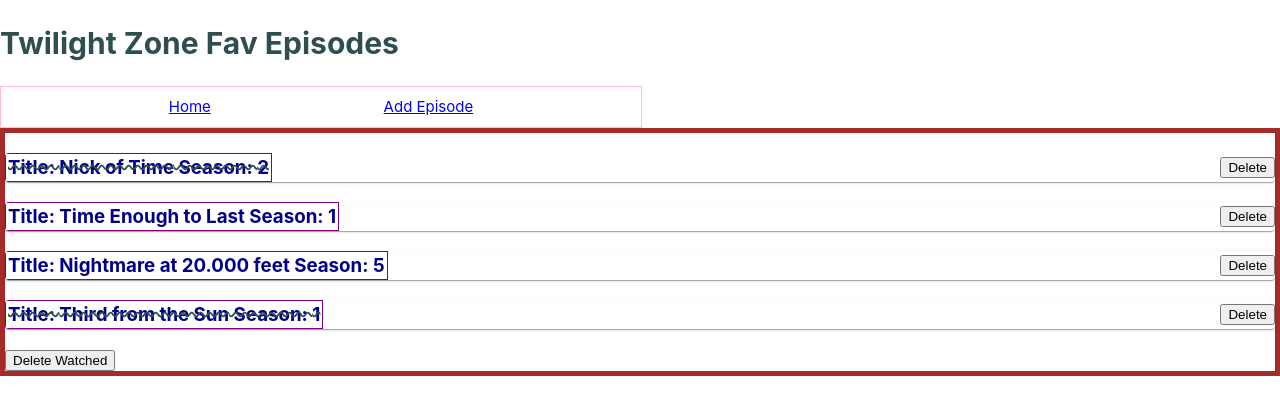
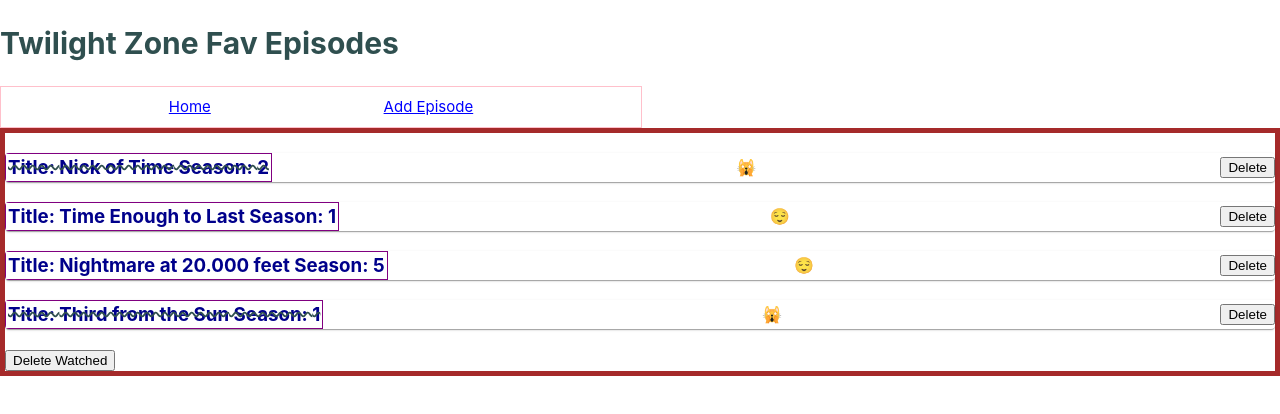
Before and after one commit to stevekutz/redux_exp3, a React (Create React App) app in the folder app/: page / in a window 1280 px wide. Shown: the top 414 px of the page. Built offline with nearby package versions, Linux system fonts and the light colour scheme.

Commit message:
added emojis to Episode component

```diff
--- a/app/src/components/Episode.js
+++ b/app/src/components/Episode.js
@@ -43,7 +43,7 @@
             <h3 onClick = {handletoggleEpisode}>
                 Title: {props.title}  Season: {props.season}
             </h3>
-
+        {props.watched ? "🙀" : "😌"}
         <button onClick  = {handleDelete}> Delete</button>
         </StyledEpisode>
     )
```
